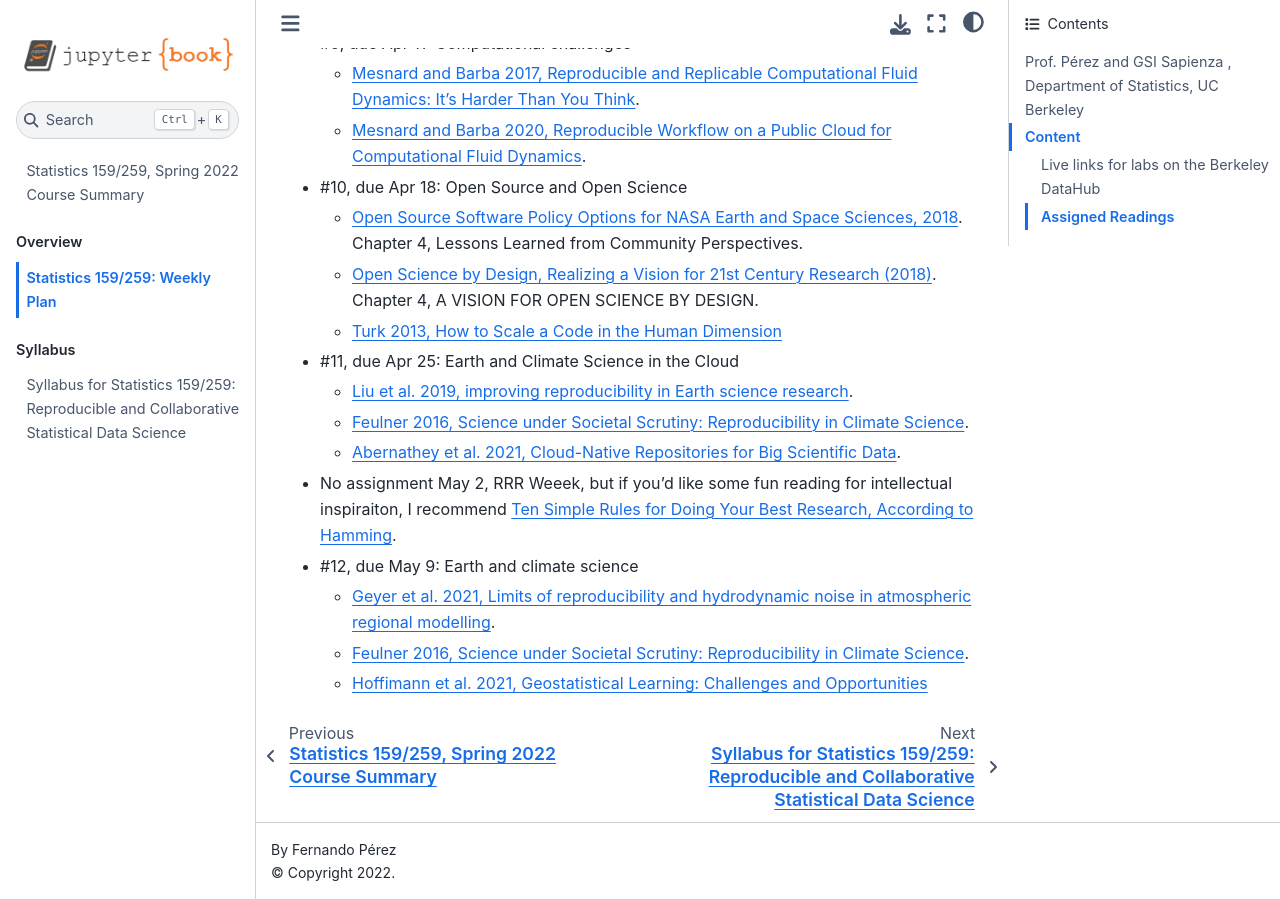
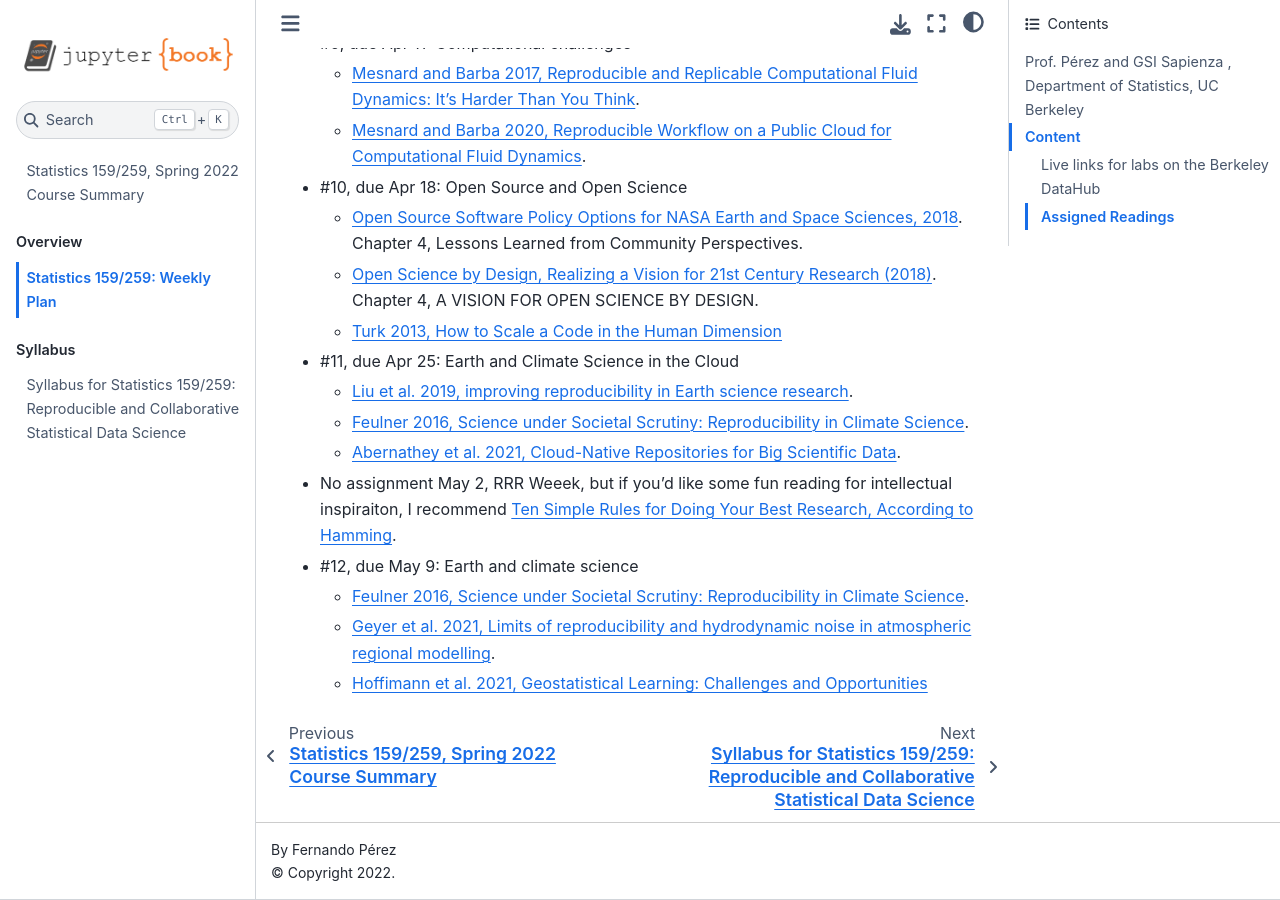
Before and after one commit to UCB-stat-159-s22/site, a Jupyter Book: the page built from schedule.md, in a window 1280 px wide and 900 px high, scrolled down 2013 px. Built offline with Jupyter Book 1.0.4 settings and Sphinx 7.4.7 and the Sphinx Book theme 1.1.4, drawn with Linux system fonts in a browser that asks for light colours; pages that are not in the unit, such as notebooks, are missing from menus.

Commit message:
small reordering

```diff
--- a/schedule.md
+++ b/schedule.md
@@ -86,6 +86,6 @@ When an assignment consists of multiple articles, you should submit a summary pa
 
 
 * #12, due May 9: Earth and climate science
+    - [Feulner 2016, Science under Societal Scrutiny: Reproducibility in Climate Science](https://onlinelibrary.wiley.com/doi/10.1002/9781118865064.ch12).
     - [Geyer et al. 2021, Limits of reproducibility and hydrodynamic noise in atmospheric regional modelling](https://www.nature.com/articles/s43247-020-00085-4).
-    - [Feulner 2016, Science under Societal Scrutiny: Reproducibility in Climate Science](https://onlinelibrary.wiley.com/doi/10.1002/9781118865064.ch12).
     - [Hoffimann et al. 2021, Geostatistical Learning: Challenges and Opportunities](https://arxiv.org/abs/2102.08791)
```
